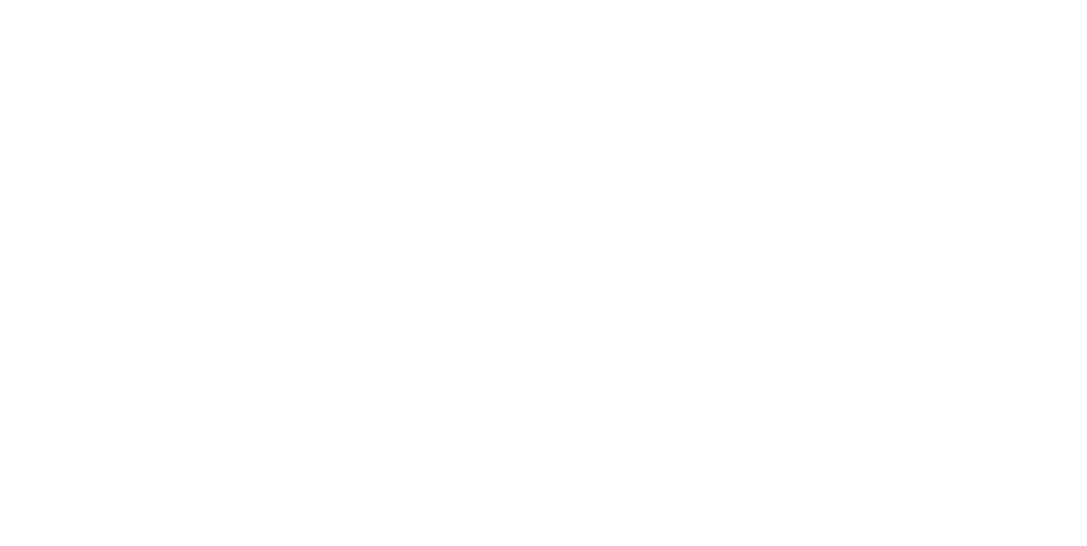
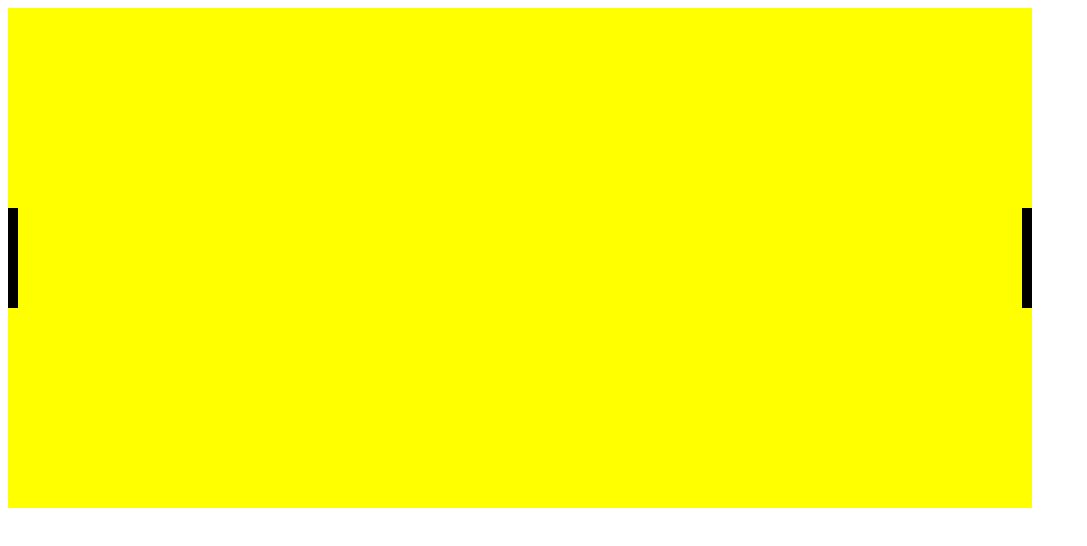
Before and after one commit to aychtang/pong, a plain HTML site: page index.html in a window 1280 px wide. Shown: the whole page, without its empty margins (0-1087 px from the left). Drawn offline with Linux system fonts and the light colour scheme.

Commit message:
Draw board init game

```diff
--- a/index.html
+++ b/index.html
@@ -4,5 +4,7 @@
         <title>Pong</title>
     </head>
     <body>
+        <canvas id="pong"></canvas>
+        <script src="main.js"></script>
     </body>
 </html>
--- a/main.js
+++ b/main.js
@@ -0,0 +1,76 @@
+var canvas = document.getElementById('pong');
+var context = canvas.getContext('2d');
+var paddles = [];
+var puck;
+canvas.height = 500;
+canvas.width = 1024;
+
+var drawBoard = function() {
+	context.fillStyle = 'yellow';
+	context.fillRect(0, 0, canvas.width, canvas.height);
+};
+
+var makePaddle = function(x) {
+	return {
+		x: x,
+		y: canvas.height / 2,
+		height: canvas.height / 5,
+		width: 10
+	};
+};
+
+var makePuck = function(x, y) {
+	return {
+		x: x,
+		y: y,
+		vx: 0,
+		vy: 0
+	};
+};
+
+var main = function() {
+	drawBoard();
+	drawPaddles(paddles, context);
+	updatePuck(puck);
+	drawPuck(puck);
+};
+
+var drawPaddles = function(paddles, context) {
+	context.fillStyle = 'black';
+	for (var i = 0; i < paddles.length; i++) {
+		var current = paddles[i];
+		context.fillRect(current.x, current.y, current.width, current.height);
+	}
+};
+
+var drawPuck = function(puck) {
+	context.fillStyle = 'black';
+	context.fillRect(puck.x, puck.y, 10, 10);
+};
+
+var startPuck = function(puck, vx, vy) {
+	puck.vx = vx;
+	puck.vy = vy;
+};
+
+var movePaddle = function(paddle, y) {
+	paddle.y = y;
+};
+
+var updatePuck = function(puck) {
+	puck.x += puck.vx;
+	puck.y += puck.vy;
+};
+
+var init = function() {
+	paddles.push(makePaddle(0));
+	paddles.push(makePaddle(canvas.width - 10));
+	puck = makePuck(canvas.width/2, canvas.height/2);
+	var paddleHeight = paddles[0].height;
+	movePaddle(paddles[0], paddles[0].y - paddleHeight / 2);
+	movePaddle(paddles[1], paddles[1].y - paddleHeight / 2);
+	startPuck(puck, Math.random() * 1 > 0.5 ? 5: -5, 0);
+	setInterval(main, 14);
+};
+
+init();
```
